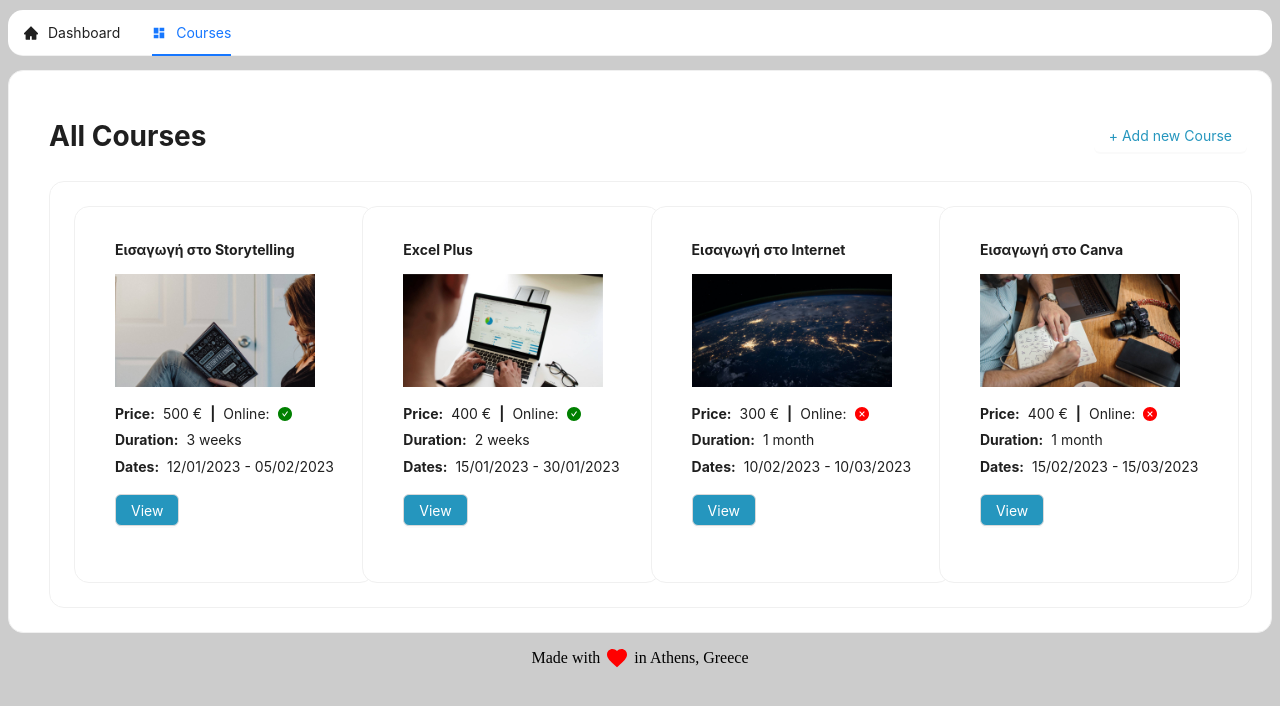
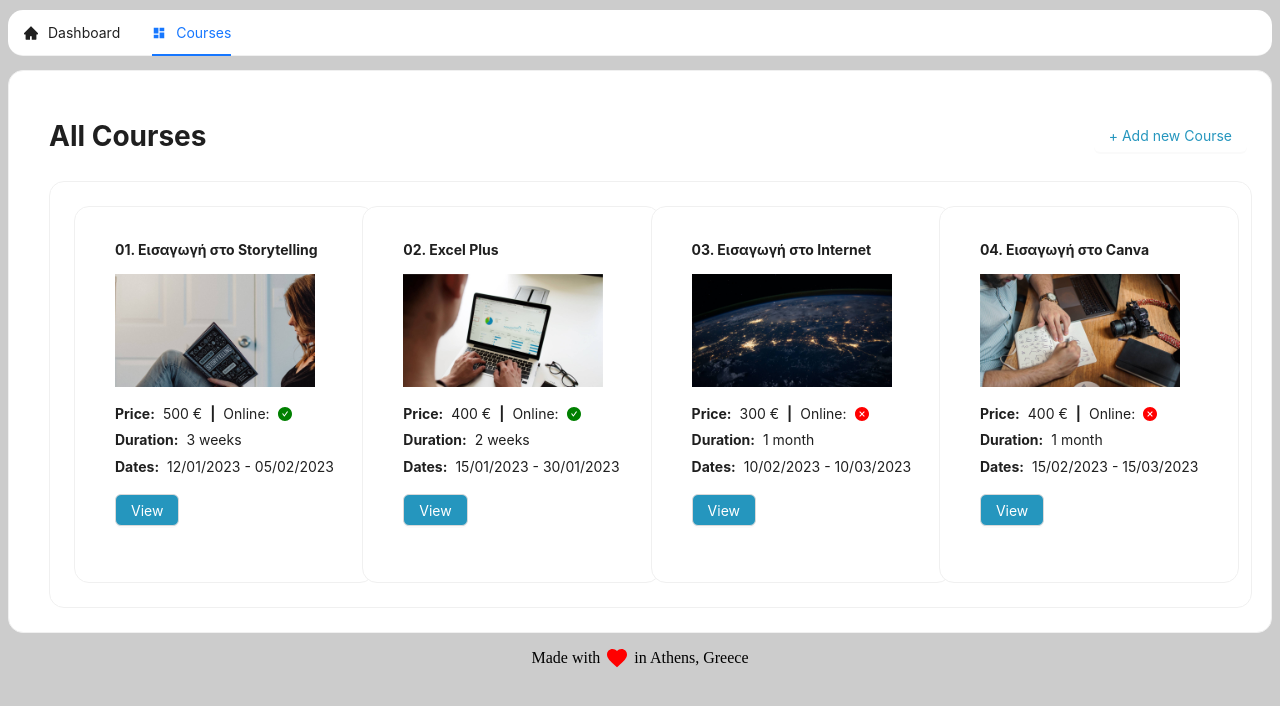
Before and after one commit to ssoc2afotos/react-project, a React (Create React App) app: page /dashboard in a window 1280 px wide. Both pictures are taken after a click on the item "Courses". Shown: the top 706 px of the page. Built offline with nearby package versions, Linux system fonts and the light colour scheme; data requests are answered from the project's data file.

Commit message:
add id in courses display cards

```diff
--- a/src/courses/Courses.jsx
+++ b/src/courses/Courses.jsx
@@ -107,7 +107,9 @@ const Courses = () => {
                     bodyStyle={{ overflowX: "hidden" }}
                   >
                     <Flex style={{ marginBottom: "0.8rem" }}>
-                      <b>{course.title}</b>
+                      <b>
+                        {course.id}. {course.title}
+                      </b>
                     </Flex>
                     <Image
                       preview={false}
```
